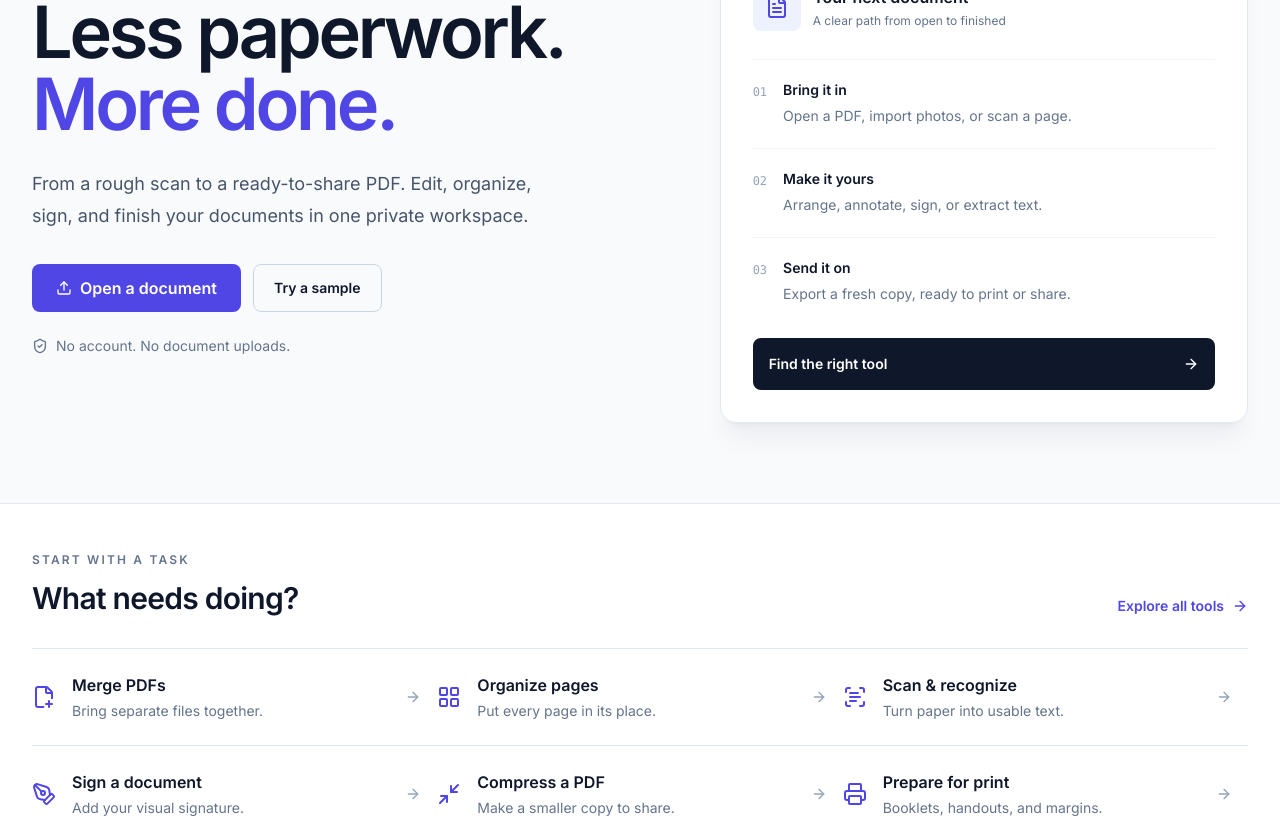
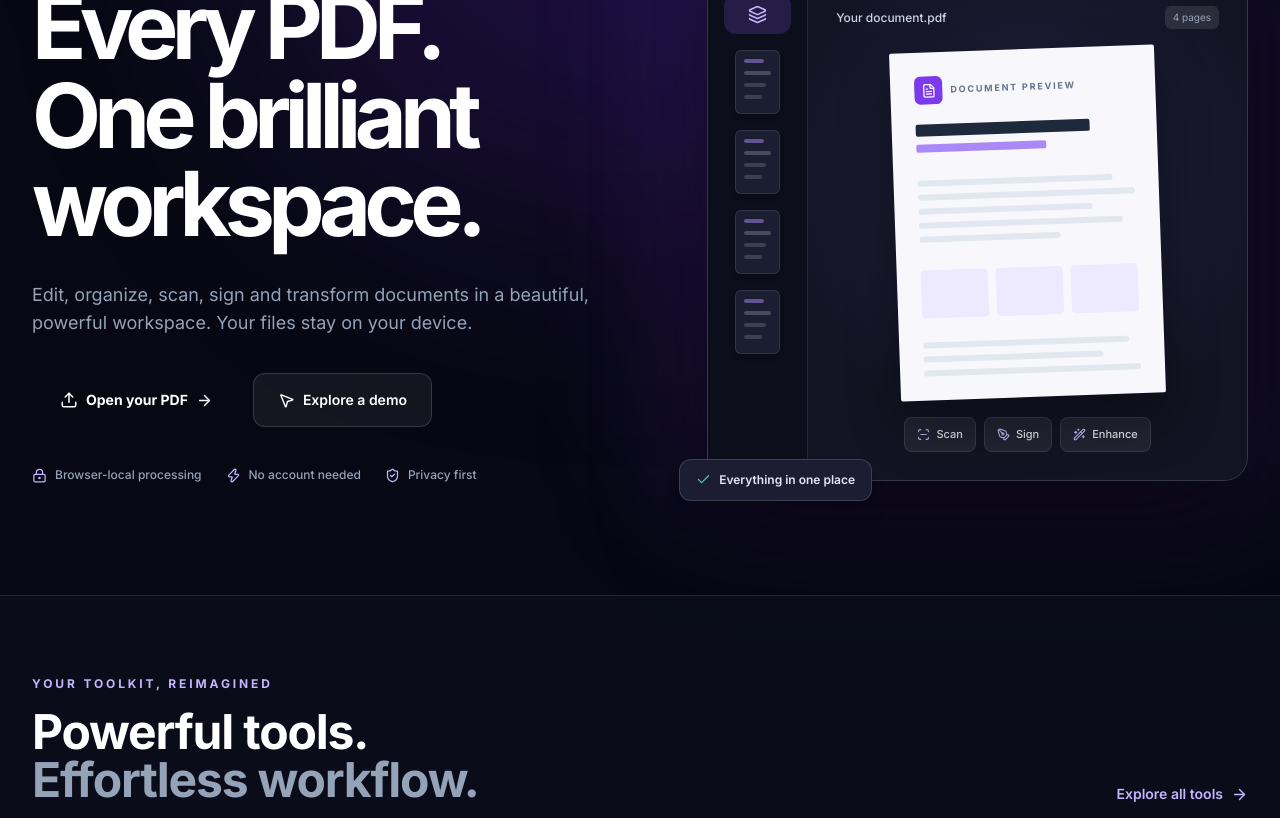
Before and after one commit to Madhu-Kowshik/viewscanner, a React (Vite) app: page /#/ in a window 1280 px wide. Shown: the part 260-1078 px from the top of the page. Built offline with nearby package versions, Linux system fonts and the light colour scheme.

Commit message:
design: replace landing page with premium dark experience

```diff
--- a/src/pages/LandingPage.tsx
+++ b/src/pages/LandingPage.tsx
@@ -1,42 +1,60 @@
 import React, { useState } from 'react';
 import { Link, useNavigate } from 'react-router-dom';
-import { ArrowRight, FileText, Upload, FilePlus2, ScanText, PenTool, Minimize2, Printer, ShieldCheck, LayoutGrid } from 'lucide-react';
+import { ArrowRight, FileText, Upload, FilePlus2, ScanText, PenTool, Minimize2, Printer, ShieldCheck, LayoutGrid, Sparkles, LockKeyhole, Zap, Layers3, MousePointer2, Check, WandSparkles, ScanLine } from 'lucide-react';
 import { usePdf } from '../context/PdfContext';
 import { formatBytes } from '../lib/utils';
 
 const tasks = [
-  { name: 'Merge PDFs', detail: 'Bring separate files together.', path: '/merge', icon: FilePlus2 },
-  { name: 'Organize pages', detail: 'Put every page in its place.', path: '/organize', icon: LayoutGrid },
-  { name: 'Scan & recognize', detail: 'Turn paper into usable text.', path: '/ocr', icon: ScanText },
-  { name: 'Sign a document', detail: 'Add your visual signature.', path: '/sign', icon: PenTool },
-  { name: 'Compress a PDF', detail: 'Make a smaller copy to share.', path: '/compress', icon: Minimize2 },
-  { name: 'Prepare for print', detail: 'Booklets, handouts, and margins.', path: '/utilities', icon: Printer },
+  { name: 'Merge PDFs', detail: 'Combine documents in seconds', path: '/merge', icon: FilePlus2, tone: 'violet' },
+  { name: 'Organize pages', detail: 'Rearrange with precision', path: '/organize', icon: LayoutGrid, tone: 'blue' },
+  { name: 'Scan & OCR', detail: 'Make every page searchable', path: '/ocr', icon: ScanText, tone: 'cyan' },
+  { name: 'Sign documents', detail: 'Finish with confidence', path: '/sign', icon: PenTool, tone: 'pink' },
+  { name: 'Compress PDF', detail: 'Smaller files, same workflow', path: '/compress', icon: Minimize2, tone: 'amber' },
+  { name: 'Print utilities', detail: 'Perfect output every time', path: '/utilities', icon: Printer, tone: 'emerald' },
 ];
 export const LandingPage: React.FC = () => {
   const { currentFile, pages, loadSampleDoc } = usePdf();
   const navigate = useNavigate();
   const [loading, setLoading] = useState(false);
   const trySample = async () => { setLoading(true); try { await loadSampleDoc(); navigate('/organize'); } finally { setLoading(false); } };
-  return <main className="surface-enter">
-    <section className="mx-auto grid max-w-7xl gap-12 px-5 py-14 sm:px-8 sm:py-20 lg:grid-cols-[1.15fr_1fr] lg:items-center lg:gap-20">
-      <div>
-        <p className="flex items-center gap-2 text-xs font-semibold uppercase tracking-[.18em] text-brand-600 dark:text-brand-400"><span className="h-2 w-2 rounded-full bg-brand-600"/>Your everyday document desk</p>
-        <h1 className="mt-7 max-w-2xl text-5xl font-semibold leading-[1.06] tracking-[-.045em] text-slate-900 sm:text-6xl lg:text-7xl dark:text-white">Less paperwork.<br/><span className="text-brand-600 dark:text-brand-400">More done.</span></h1>
-        <p className="mt-7 max-w-lg text-lg leading-8 text-slate-600 dark:text-slate-400">From a rough scan to a ready-to-share PDF. Edit, organize, sign, and finish your documents in one private workspace.</p>
-        <div className="mt-8 flex flex-wrap gap-3"><Link to="/organize" className="inline-flex min-h-12 items-center gap-2 rounded-lg bg-brand-600 px-6 py-3 font-semibold text-white hover:bg-brand-700"><Upload className="h-4 w-4"/>Open a document</Link><button disabled={loading} onClick={trySample} className="min-h-12 rounded-lg border border-slate-300 px-5 py-3 text-sm font-semibold hover:bg-slate-100 disabled:opacity-50 dark:border-slate-700 dark:hover:bg-slate-900">{loading ? 'Preparing sample…' : 'Try a sample'}</button></div>
-        <p className="mt-6 flex items-center gap-2 text-sm text-slate-500"><ShieldCheck className="h-4 w-4"/>No account. No document uploads.</p>
+  return <main className="premium-landing relative isolate overflow-hidden bg-[#070813] text-slate-100">
+    <div className="pointer-events-none absolute inset-0 premium-grid opacity-60" aria-hidden="true" />
+    <div className="pointer-events-none absolute -top-56 left-1/2 h-[620px] w-[780px] -translate-x-1/2 rounded-full bg-violet-700/20 blur-[130px]" aria-hidden="true" />
+    <section className="relative mx-auto grid max-w-7xl gap-14 px-5 pb-20 pt-20 sm:px-8 sm:pt-28 lg:grid-cols-[1.04fr_.96fr] lg:items-center lg:gap-14 lg:pb-28">
+      <div className="premium-rise">
+        <div className="inline-flex items-center gap-2 rounded-full border border-violet-400/25 bg-violet-400/10 px-4 py-2 text-xs font-semibold tracking-wide text-violet-200"><Sparkles size={14}/> THE NEXT-GEN PDF WORKSPACE <span className="ml-1 h-1.5 w-1.5 rounded-full bg-violet-400" /></div>
+        <h1 className="mt-8 max-w-3xl text-[clamp(3.5rem,7vw,6.5rem)] font-bold leading-[.99] tracking-[-.075em] text-white">Every PDF.<br/><span className="premium-gradient-text">One brilliant</span><br/>workspace.</h1>
+        <p className="mt-8 max-w-xl text-base leading-8 text-slate-400 sm:text-lg">Edit, organize, scan, sign and transform documents in a beautiful, powerful workspace. Your files stay on your device.</p>
+        <div className="mt-9 flex flex-wrap items-center gap-3">
+          <Link to="/organize" className="premium-primary inline-flex min-h-13 items-center gap-2 rounded-xl px-7 py-4 text-sm font-bold text-white"><Upload size={18}/> Open your PDF <ArrowRight size={17}/></Link>
+          <button disabled={loading} onClick={trySample} className="inline-flex min-h-13 items-center gap-2 rounded-xl border border-white/15 bg-white/[.06] px-6 py-4 text-sm font-semibold text-white transition hover:border-violet-400/50 hover:bg-white/10 disabled:opacity-50"><MousePointer2 size={17}/>{loading ? 'Preparing sample…' : 'Explore a demo'}</button>
+        </div>
+        <div className="mt-10 flex flex-wrap gap-x-6 gap-y-3 text-xs font-medium text-slate-400"><span className="inline-flex items-center gap-2"><LockKeyhole size={15} className="text-violet-300"/> Browser-local processing</span><span className="inline-flex items-center gap-2"><Zap size={15} className="text-violet-300"/> No account needed</span><span className="inline-flex items-center gap-2"><ShieldCheck size={15} className="text-violet-300"/> Privacy first</span></div>
       </div>
-      <div className="relative rounded-2xl border border-slate-200 bg-white shadow-xl shadow-slate-900/5 dark:border-slate-800 dark:bg-slate-900">
-        <div className="flex items-center justify-between border-b border-slate-200 p-5 dark:border-slate-800"><span className="text-xs font-semibold uppercase tracking-wider text-slate-500">The document desk</span><span className="rounded-md bg-emerald-50 px-2 py-1 text-xs text-emerald-700 dark:bg-emerald-950 dark:text-emerald-300">Browser-local</span></div>
-        <div className="p-6 sm:p-8">
-          <div className="mb-7 flex items-center gap-3"><div className="rounded-lg bg-brand-50 p-3 text-brand-600 dark:bg-brand-950"><FileText className="h-6 w-6"/></div><div className="min-w-0"><p className="truncate font-semibold">{currentFile ? currentFile.name : 'Your next document'}</p><p className="mt-1 text-xs text-slate-500">{currentFile ? `${pages.length} pages · ${formatBytes(currentFile.size)}` : 'A clear path from open to finished'}</p></div></div>
-          <ol className="space-y-0">{[['01', 'Bring it in', 'Open a PDF, import photos, or scan a page.'], ['02', 'Make it yours', 'Arrange, annotate, sign, or extract text.'], ['03', 'Send it on', 'Export a fresh copy, ready to print or share.']].map(([n, title, detail]) => <li key={n} className="flex gap-4 border-t border-slate-100 py-5 dark:border-slate-800"><span className="pt-1 font-mono text-xs text-slate-400">{n}</span><div><h2 className="text-sm font-semibold">{title}</h2><p className="mt-1 text-sm leading-6 text-slate-500 dark:text-slate-400">{detail}</p></div></li>)}</ol>
-          <Link to={currentFile ? '/organize' : '/tools'} className="mt-3 flex items-center justify-between rounded-lg bg-slate-900 p-4 text-sm font-semibold text-white dark:bg-slate-100 dark:text-slate-900">{currentFile ? 'Continue your document' : 'Find the right tool'}<ArrowRight className="h-4 w-4"/></Link>
+      <div className="premium-rise relative lg:pl-4" style={{animationDelay:'100ms'}}>
+        <div className="pointer-events-none absolute -inset-5 rounded-[2.5rem] bg-violet-600/20 blur-3xl" aria-hidden="true"/>
+        <div className="relative overflow-hidden rounded-[1.5rem] border border-white/15 bg-[#111426] shadow-[0_35px_100px_rgba(0,0,0,.6)]">
+          <div className="flex items-center gap-2 border-b border-white/10 bg-white/[.035] px-5 py-4"><span className="h-2.5 w-2.5 rounded-full bg-rose-400/80"/><span className="h-2.5 w-2.5 rounded-full bg-amber-400/80"/><span className="h-2.5 w-2.5 rounded-full bg-emerald-400/80"/><span className="ml-4 text-xs font-semibold tracking-wide text-slate-400">OMNIPDF / WORKSPACE</span><span className="ml-auto rounded-full border border-emerald-400/20 bg-emerald-400/10 px-2.5 py-1 text-[10px] font-semibold text-emerald-300">LOCAL & PRIVATE</span></div>
+          <div className="grid min-h-[380px] grid-cols-[72px_1fr] sm:grid-cols-[100px_1fr]">
+            <div className="space-y-4 border-r border-white/10 bg-[#0c0e1b] p-3 sm:p-4"><div className="flex h-10 items-center justify-center rounded-xl bg-violet-500/20 text-violet-300"><Layers3 size={19}/></div>{[1,2,3,4].map(i=><div key={i} className="mx-auto flex h-[64px] w-[45px] flex-col gap-2 rounded-md border border-white/10 bg-[#1b1e31] p-2 shadow-md"><div className="h-1 w-3/4 rounded-full bg-violet-400/50"/><div className="h-1 w-full rounded-full bg-white/20"/><div className="h-1 w-4/5 rounded-full bg-white/15"/><div className="h-1 w-2/3 rounded-full bg-white/15"/></div>)}</div>
+            <div className="relative flex flex-col bg-[radial-gradient(circle_at_50%_40%,#22203f,#121423_70%)] p-5 sm:p-7">
+              <div className="mb-5 flex items-center justify-between"><span className="text-xs font-medium text-slate-300">{currentFile ? currentFile.name : 'Your document.pdf'}</span><span className="rounded-md bg-white/10 px-2 py-1 text-[10px] text-slate-400">{currentFile ? pages.length : 4} pages</span></div>
+              <div className="mx-auto w-full max-w-[265px] flex-1 rotate-[-2deg] rounded-sm bg-[#f7f7fc] p-6 text-slate-900 shadow-[0_25px_50px_rgba(0,0,0,.4)] transition-transform duration-500 hover:rotate-0">
+                <div className="mb-5 flex items-center gap-2"><div className="flex h-7 w-7 items-center justify-center rounded-md bg-violet-600 text-white"><FileText size={15}/></div><span className="text-[9px] font-bold uppercase tracking-[.2em] text-slate-500">Document preview</span></div>
+                <div className="h-3 w-4/5 rounded-sm bg-slate-800"/><div className="mt-2 h-2 w-3/5 rounded-sm bg-violet-500/70"/><div className="mt-7 space-y-2">{[90,100,80,94,65].map((w,i)=><div key={i} className="h-1.5 rounded-full bg-slate-200" style={{width:w+'%'}}/>)}</div>
+                <div className="mt-7 grid grid-cols-3 gap-2">{[1,2,3].map(i=><div key={i} className="h-12 rounded bg-violet-100"/>)}</div>
+                <div className="mt-6 space-y-2">{[95,83,100].map((w,i)=><div key={i} className="h-1.5 rounded-full bg-slate-200" style={{width:w+'%'}}/>)}</div>
+              </div>
+              <div className="mt-5 flex flex-wrap justify-center gap-2">{[{icon:ScanLine,label:'Scan'},{icon:PenTool,label:'Sign'},{icon:WandSparkles,label:'Enhance'}].map(({icon:Icon,label})=><span key={label} className="inline-flex items-center gap-1.5 rounded-lg border border-white/10 bg-white/[.07] px-3 py-2 text-[11px] font-medium text-slate-200"><Icon size={13} className="text-violet-300"/>{label}</span>)}</div>
+            </div>
+          </div>
         </div>
+        <div className="absolute -bottom-5 -left-3 hidden items-center gap-2 rounded-xl border border-white/15 bg-[#1c1d32] px-4 py-3 text-xs font-semibold text-slate-200 shadow-xl sm:flex"><Check size={15} className="text-emerald-400"/> Everything in one place</div>
       </div>
     </section>
-    <section className="border-y border-slate-200 bg-white dark:border-slate-800 dark:bg-slate-900/40"><div className="mx-auto max-w-7xl px-5 py-12 sm:px-8"><div className="mb-8 flex flex-wrap items-end justify-between gap-4"><div><p className="text-xs font-semibold uppercase tracking-[.18em] text-slate-500">Start with a task</p><h2 className="mt-3 text-2xl font-semibold tracking-tight sm:text-3xl">What needs doing?</h2></div><Link to="/tools" className="inline-flex items-center gap-2 text-sm font-semibold text-brand-600 dark:text-brand-400">Explore all tools<ArrowRight className="h-4 w-4"/></Link></div>
-      <div className="grid sm:grid-cols-2 lg:grid-cols-3">{tasks.map(({ name, detail, path, icon: Icon }) => <Link key={path} to={path} className="group flex items-center gap-4 border-t border-slate-200 py-6 pr-4 transition-colors hover:bg-slate-50 dark:border-slate-800 dark:hover:bg-slate-900"><Icon className="h-6 w-6 shrink-0 text-brand-600 dark:text-brand-400"/><div className="flex-1"><h3 className="font-semibold">{name}</h3><p className="mt-1 text-sm text-slate-500 dark:text-slate-400">{detail}</p></div><ArrowRight className="h-4 w-4 text-slate-400 transition-transform group-hover:translate-x-1"/></Link>)}</div></div></section>
-    <footer className="mx-auto flex max-w-7xl flex-wrap items-center justify-between gap-6 px-5 py-10 text-sm text-slate-500 sm:px-8"><p><strong className="text-slate-900 dark:text-white">OmniPDF</strong> · A workspace for your paperwork.</p><p>Files are processed on your device. OCR may download language models.</p></footer>
+    <section className="relative border-t border-white/10 bg-[#0b0d1a]/90"><div className="mx-auto max-w-7xl px-5 py-20 sm:px-8"><div className="flex flex-wrap items-end justify-between gap-5"><div><p className="text-xs font-bold uppercase tracking-[.24em] text-violet-300">YOUR TOOLKIT, REIMAGINED</p><h2 className="mt-4 text-3xl font-bold tracking-tight text-white sm:text-5xl">Powerful tools.<br/><span className="text-slate-400">Effortless workflow.</span></h2></div><Link to="/tools" className="inline-flex items-center gap-2 text-sm font-semibold text-violet-300 hover:text-white">Explore all tools <ArrowRight size={17}/></Link></div>
+    <div className="mt-10 grid gap-4 sm:grid-cols-2 lg:grid-cols-3">{tasks.map(({name,detail,path,icon:Icon,tone})=><Link key={path} to={path} className="premium-tool-card group rounded-2xl border border-white/10 bg-white/[.035] p-6 transition-all duration-300 hover:-translate-y-1 hover:border-violet-400/40 hover:bg-white/[.07]"><div className={'premium-tool-icon premium-tone-'+tone+' flex h-12 w-12 items-center justify-center rounded-xl'}><Icon size={23}/></div><div className="mt-7 flex items-center justify-between gap-3"><h3 className="text-lg font-bold text-white">{name}</h3><ArrowRight size={18} className="text-slate-500 transition-transform group-hover:translate-x-1 group-hover:text-violet-300"/></div><p className="mt-2 text-sm text-slate-400">{detail}</p></Link>)}</div>
+    <div className="mt-14 flex flex-col items-start justify-between gap-5 rounded-2xl border border-violet-400/20 bg-gradient-to-r from-violet-500/15 to-fuchsia-500/5 p-7 sm:flex-row sm:items-center"><div><p className="text-xl font-bold text-white">Your documents deserve better.</p><p className="mt-2 text-sm text-slate-400">Open a file or continue your current session — no sign-up required.</p></div><Link to="/organize" className="premium-primary inline-flex shrink-0 items-center gap-2 rounded-xl px-5 py-3 text-sm font-bold text-white">{currentFile ? 'Continue editing' : 'Get started'} <ArrowRight size={16}/></Link></div></div></section>
+    <footer className="relative flex flex-wrap items-center justify-between gap-4 border-t border-white/10 px-5 py-8 text-xs text-slate-500 sm:px-8"><span><strong className="text-white">OmniPDF</strong> · A smarter home for your documents.</span><span>Local processing · OCR may download language models · {currentFile ? formatBytes(currentFile.size)+' open' : 'No account required'}</span></footer>
   </main>;
 };
```
